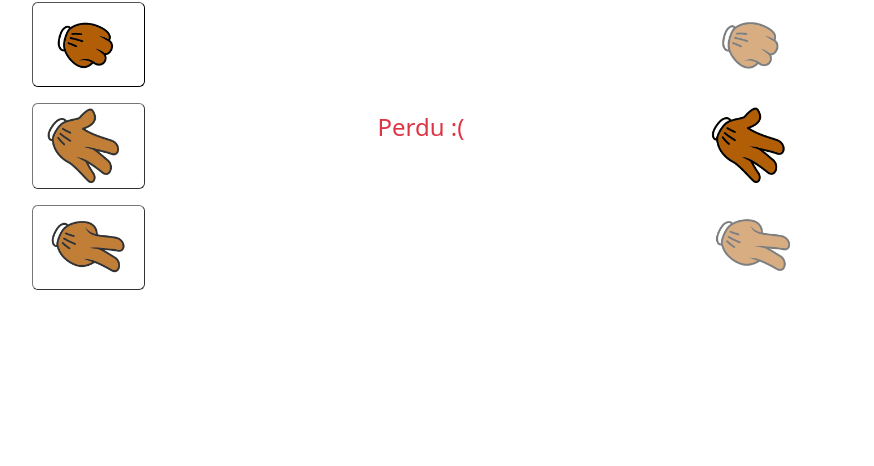
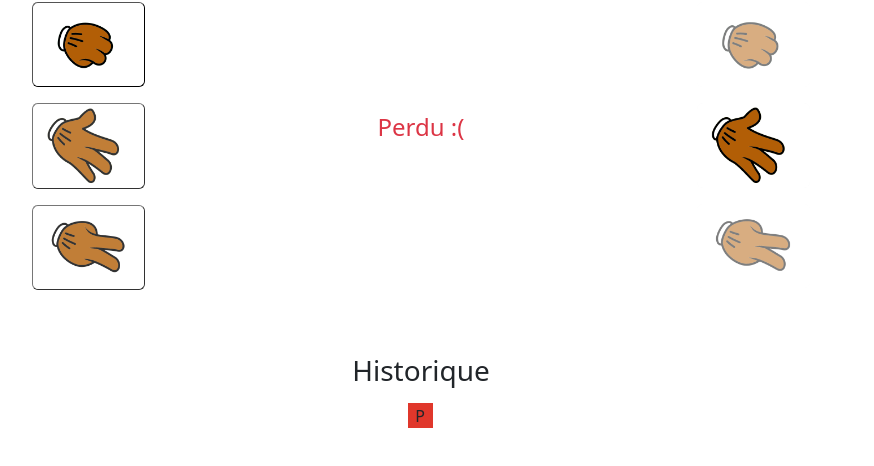
Before and after one commit to RomainAROLDI/rock-paper-scissors, a plain HTML site: page index.html in a window 1280 px wide. Both pictures are taken after a click on the button 307 px from the left and 296 px from the top of the page. Shown: the part 252-718 px from the top of the page, without its empty margins (219-1093 px from the left). Drawn offline with nearby package versions, Linux system fonts and the light colour scheme.

Commit message:
Add history feature

```diff
--- a/index.html
+++ b/index.html
@@ -39,6 +39,12 @@
                     </button>
                 </div>
             </div>
+            <div class="row justify-content-center my-5">
+                <div class="d-flex flex-column align-items-center">
+                    <h3 class="mb-3">Historique</h3>
+                    <div id="history" class="d-flex"></div>
+                </div>
+            </div>
         </div>
         <script src="src/js/game.js"></script>
         <script src="https://cdn.jsdelivr.net/npm/bootstrap@5.3.0-alpha1/dist/js/bootstrap.bundle.min.js" integrity="sha384-w76AqPfDkMBDXo30jS1Sgez6pr3x5MlQ1ZAGC+nuZB+EYdgRZgiwxhTBTkF7CXvN" crossorigin="anonymous"></script>
--- a/src/css/style.css
+++ b/src/css/style.css
@@ -23,3 +23,12 @@ div#user-choice button.selected-choice {
 .selected-choice {
     opacity: 1 !important;
 }
+
+div.history-block {
+    display: flex;
+    justify-content: center;
+    align-items: center;
+    width: 25px;
+    height: 25px;
+    margin-right: 2px;
+}
--- a/src/js/game.js
+++ b/src/js/game.js
@@ -6,6 +6,7 @@ window.addEventListener("load", () => {
     const computerChoiceContainer = document.querySelector("div#computer-choice");
     const choiceButtons = userChoiceContainer.querySelectorAll("button");
     const scoreText = document.querySelector("div#result span#score");
+    const historyContainer = document.querySelector("div#history");
     let scoreCount = 0;
 
     function getRandomChoice() {
@@ -34,6 +35,9 @@ window.addEventListener("load", () => {
         scoreCount = 0;
         resultText.textContent = "";
         scoreText.textContent = "0";
+        while (historyContainer.firstChild) {
+            historyContainer.removeChild(historyContainer.lastChild);
+        }
 
         clearSelectedChoices();
 
@@ -50,13 +54,19 @@ window.addEventListener("load", () => {
             const computerChoice = getRandomChoice();
 
             clearSelectedChoices();
+
             button.classList.add("selected-choice");
             computerChoiceContainer.querySelector("button." + computerChoice).classList.add("selected-choice");
+
+            const historyBlock = document.createElement("div");
+            historyBlock.classList.add("history-block");
 
             if (userChoice === computerChoice) {
                 resultText.classList.remove("text-success");
                 resultText.classList.remove("text-danger");
                 resultText.textContent = "Egalité !";
+                historyBlock.style.backgroundColor = "#9e9e9e";
+                historyBlock.textContent = "N";
             } else if (
                 (userChoice === "rock" && computerChoice === "scissors") ||
                 (userChoice === "paper" && computerChoice === "rock") ||
@@ -66,14 +76,20 @@ window.addEventListener("load", () => {
                 resultText.classList.add("text-success");
                 resultText.textContent = "Gagné !";
                 scoreCount++;
+                historyBlock.style.backgroundColor = "#2be061";
+                historyBlock.textContent = "G";
             } else {
                 resultText.classList.remove("text-success");
                 resultText.classList.add("text-danger");
                 resultText.textContent = "Perdu :(";
                 scoreCount--;
+                historyBlock.style.backgroundColor = "#e0372b";
+                historyBlock.textContent = "P";
             }
 
             scoreText.textContent = scoreCount.toString();
+
+            historyContainer.append(historyBlock);
 
             if (scoreCount > 2 || scoreCount < -2) {
                 setTimeout(() => {
```
